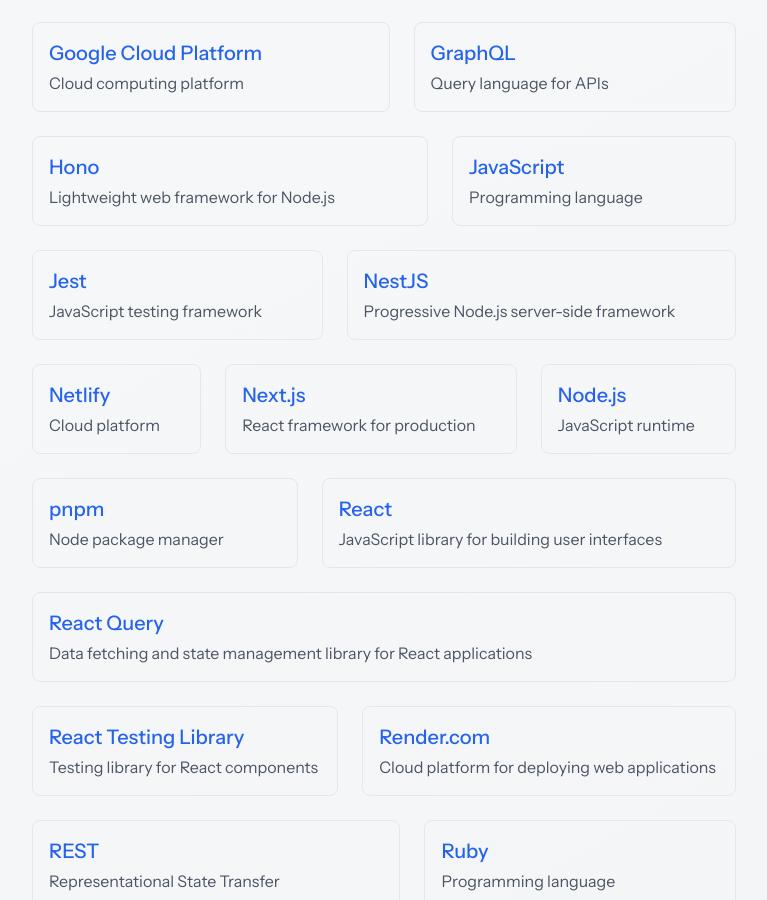
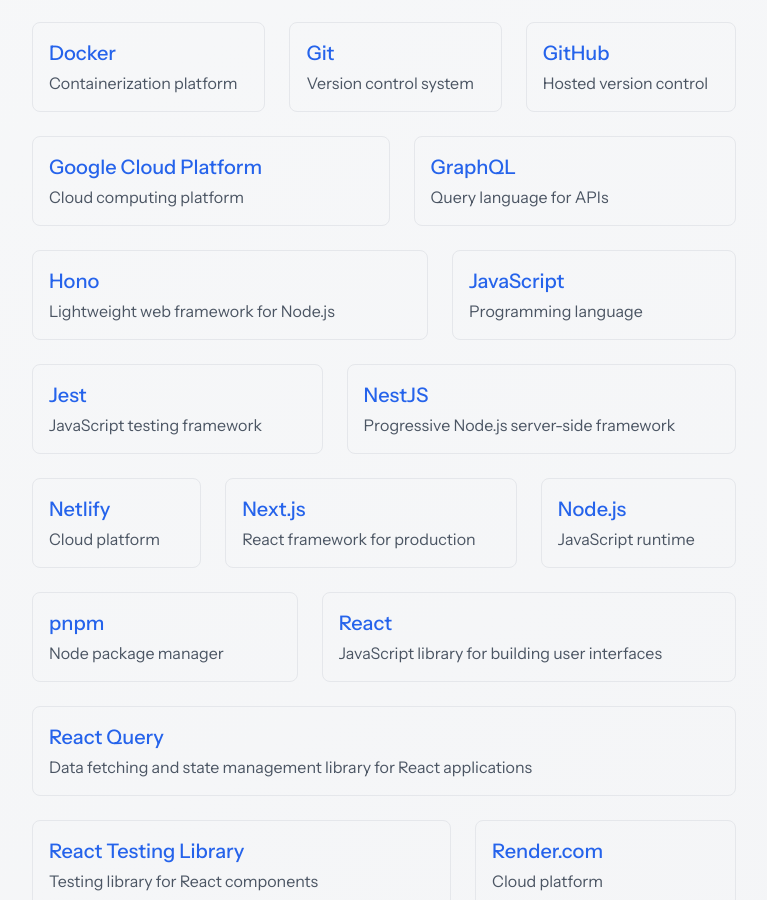
Before and after one commit to narthur/narthur.github.io, a SvelteKit app: page /uses in a window 1280 px wide. Shown: the part 1900-2800 px from the top of the page, without its empty margins (256-1023 px from the left). Built offline with nearby package versions, Linux system fonts and the light colour scheme.

Commit message:
work on /uses

```diff
--- a/src/routes/uses/+page.svelte
+++ b/src/routes/uses/+page.svelte
@@ -114,21 +114,19 @@
 						<h2 class="mb-4 text-2xl font-medium">{category.title}</h2>
 						<div class="flex flex-wrap justify-stretch gap-6">
 							{#each category.items as item}
-								<div
-									class="grow rounded-lg border border-gray-200 p-4 transition-all hover:shadow-md dark:border-gray-700"
+								<a
+									href={item.url}
+									target="_blank"
+									rel="noopener noreferrer"
+									class="group grow rounded-lg border border-gray-200 p-4 transition-all hover:shadow-md dark:border-gray-700"
 								>
-									<h3 class="mb-1 text-xl font-medium">
-										<a
-											href={item.url}
-											target="_blank"
-											rel="noopener noreferrer"
-											class="text-blue-600 hover:underline dark:text-blue-400"
-										>
-											{item.name}
-										</a>
+									<h3
+										class="mb-1 text-xl font-medium text-blue-600 group-hover:underline dark:text-blue-400"
+									>
+										{item.name}
 									</h3>
 									<p class="text-gray-600 dark:text-gray-400">{item.description}</p>
-								</div>
+								</a>
 							{/each}
 						</div>
 					</section>
--- a/static/data/uses.yaml
+++ b/static/data/uses.yaml
@@ -16,6 +16,9 @@
       - name: Monoprice Essential USB optical mouse
         description: Ergonomic wireless mouse
         url: https://www.monoprice.com/product?p_id=15907
+      - name: VIVO 42" Standing Desk Converter
+        description: Standing desk converter
+        url: https://amzn.to/4jVgGFF
 
   - title: Productivity
     items:
@@ -92,7 +95,7 @@
         description: Plugin-based version manager
         url: https://asdf-vm.com/
       - name: Render.com
-        description: Cloud platform for deploying web applications
+        description: Cloud platform
         url: https://render.com/
       - name: Cloudflare
         description: Cloud platform
```
